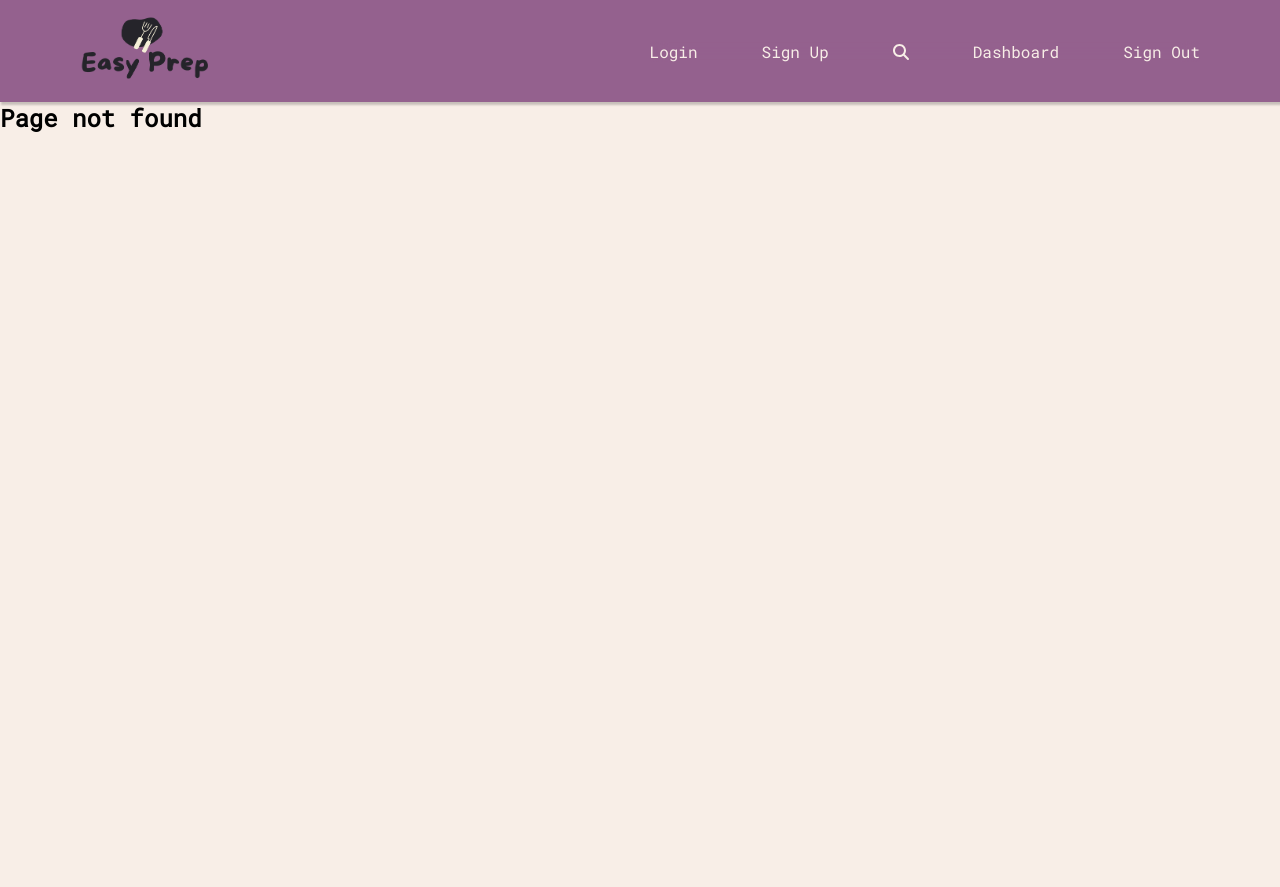
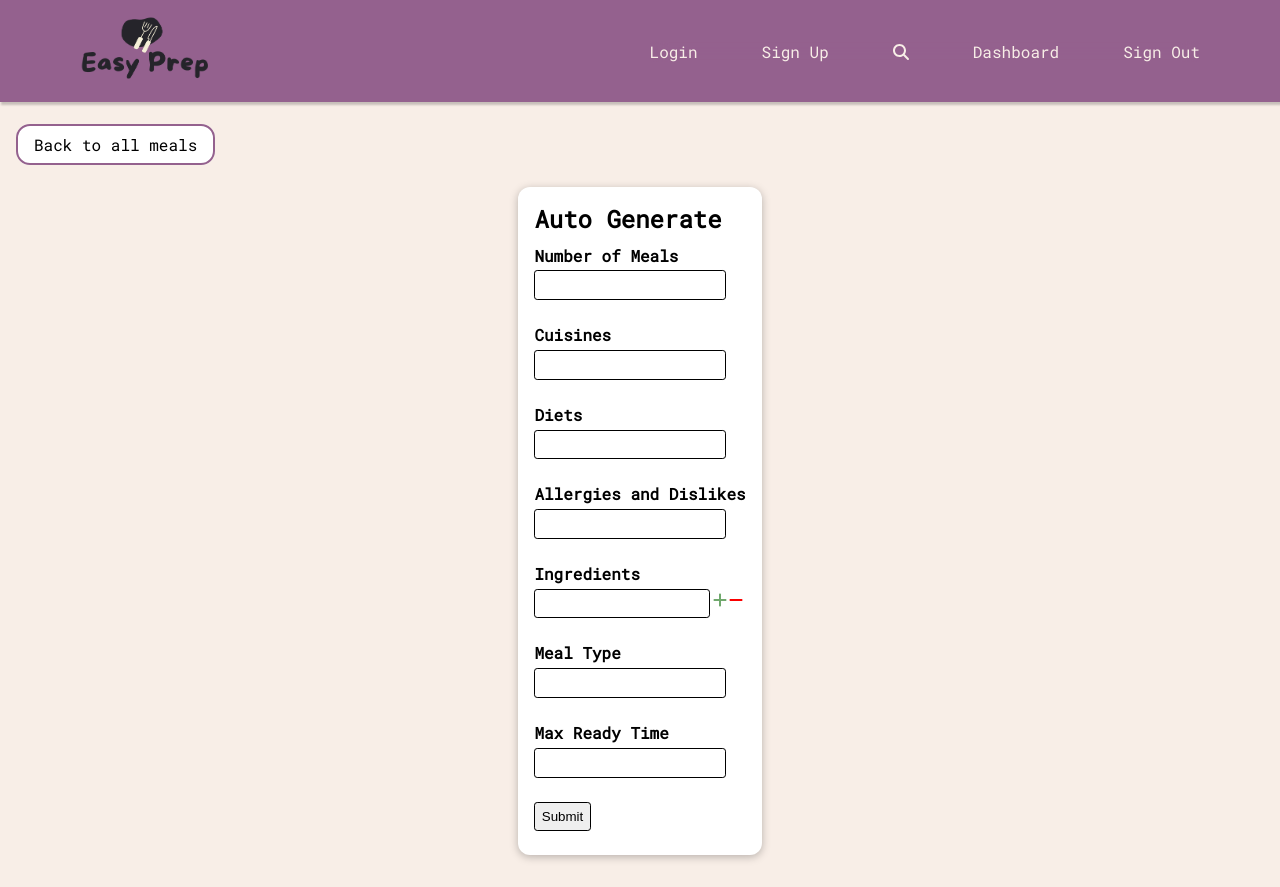
Before and after one commit to 06kaylee/easy-prep, a Vue app in the folder frontend/: page /upcoming-meals/auto-generate in a window 1280 px wide. Before the commit this address had no page. Before the commit the page ends 800 px from the top, so only its background shows below. Built offline with nearby package versions, Linux system fonts and the light colour scheme.

Commit message:
auto generate

```diff
--- /dev/null
+++ b/frontend/src/components/upcoming-meals/AutoGenerateForm.vue
@@ -0,0 +1,200 @@
+<template>
+	<form class="auto-generate-form" @submit.prevent="submitForm">
+		<!-- how many meals -->
+        <h3>Number of Meals</h3>
+		<div class="form-control">
+            <input type="text">
+		</div>
+
+		<!-- what cuisines -->
+		<h3>Cuisines</h3>
+		<div class="form-control">
+			<input type="text">
+		</div>
+
+		<!-- diets -->
+        <h3>Diets</h3>
+		<div class="form-control">
+			<!-- <label for="servings" id="servings-label">Servings</label>
+			<input type="number" id="servings" v-model="servings" /> -->
+            <input type="text">
+		</div>
+
+		<!-- allergies and dislikes -->
+        <h3>Allergies and Dislikes</h3>
+		<div class="form-control">
+			<input type="text">
+		</div>
+
+		<!-- Ingredients -->
+		<h3>Ingredients</h3>
+		<div class="form-control ingredients">
+			<input type="text" />
+			<a @click="addField(ingredients)" @keyup.enter="addField(ingredients)" tabindex="0">
+				<font-awesome-icon class="add-btn" :icon="['fas', 'plus']" />
+			</a>
+			<a @click="removeField(index, ingredients)" @keyup.enter="removeField(index, ingredients)" tabindex="0">
+				<font-awesome-icon class="remove-btn" :icon="['fas', 'minus']" />
+			</a>
+		</div>
+
+		<!-- meal types -->
+		<h3>Meal Type</h3>
+		<div class="form-control steps" v-for="(step, index) in steps" :key="index">
+			<input type="text">
+		</div>
+
+		<!-- max ready time -->
+		<h3>Max Ready Time</h3>
+		<div class="form-control notes" v-for="(note, index) in notes" :key="index">
+			<input type="text">
+		</div>
+
+		<input type="submit" />
+	</form>
+</template>
+
+<script>
+import UpcomingMealService from "../../services/UpcomingMealService";
+
+export default {
+	data() {
+		return {
+			itemName: "",
+			img: "",
+			servings: null,
+			readyTime: null,
+			nutritionFacts: {
+				calories: "",
+				totalFat: "",
+				cholesterol: "",
+				sodium: "",
+				totalCarbs: "",
+				protein: "",
+			},
+			ingredients: [""],
+			steps: [""],
+			notes: [""],
+			userInput: true,
+		};
+	},
+	methods: {
+		addField(fieldType) {
+			fieldType.push("");
+		},
+		removeField(index, fieldType) {
+			fieldType.splice(index, 1);
+		},
+		onFileChange(event) {
+			const files = event.target.files || event.dataTransfer.files;
+			if (!files.length) return;
+			this.createImage(files[0]);
+		},
+		createImage(file) {
+			const reader = new FileReader();
+
+			reader.onload = (event) => {
+				this.img = event.target.result;
+			};
+			reader.readAsDataURL(file);
+		},
+		async submitForm() {
+			const dayOfWeek = this.$route.params.dayOfWeek;
+			const newImg = new Image();
+			newImg.src = this.img;
+			const newMeal = {
+				dayOfWeek: dayOfWeek,
+				itemName: this.itemName,
+				img: 'blah',
+				servings: this.servings,
+				readyTime: this.readyTime,
+				nutritionFacts: this.nutritionFacts,
+				ingredients: this.ingredients,
+				steps: this.steps,
+				notes: this.notes,
+				userInput: this.userInput,
+			};
+			const res = await UpcomingMealService.add(newMeal);
+			console.log(res.data);
+			this.$router.replace(`/upcoming-meals/${dayOfWeek}/meals`);
+		},
+	},
+};
+</script>
+
+<style scoped>
+.auto-generate-form {
+	padding-top: 0.6rem;
+}
+
+input {
+	padding: 0.4rem;
+	border-radius: 0.2rem;
+	border: 1px solid black;
+	width: fit-content;
+	margin-bottom: 0.5rem;
+}
+
+h3 {
+	font-size: 1rem;
+	padding-bottom: 0.3rem;
+}
+
+.form-control {
+	margin-bottom: 1rem;
+}
+
+.nutrition-facts {
+	display: grid;
+	grid-template-columns: repeat(2, 1fr);
+}
+
+.nutrition-facts input {
+	justify-self: center;
+}
+
+.ingredients,
+.steps,
+.notes {
+	display: grid;
+	grid-template-columns: repeat(3, auto);
+}
+
+.ingredients {
+	grid-template-columns: repeat(3, auto);
+}
+
+.ingredients input,
+textarea {
+	width: 11rem;
+}
+
+textarea {
+	margin-bottom: 0.5rem;
+}
+
+.add-btn {
+	color: #70a86d;
+}
+
+.add-btn:hover {
+	color: #8ed48a;
+	transition: 0.5s;
+}
+
+.remove-btn {
+	color: #fa0000;
+}
+
+.remove-btn:hover {
+	color: #fc8181;
+	transition: 0.5s;
+}
+
+a {
+	display: block;
+	width: fit-content;
+	height: fit-content;
+	cursor: pointer;
+}
+</style>
--- a/frontend/src/router/index.js
+++ b/frontend/src/router/index.js
@@ -17,6 +17,7 @@ import UpcomingMeals from "../views/upcoming-meals/UpcomingMeals.vue";
 import UpcomingMealsDetail from "../views/upcoming-meals/UpcomingMealsDetail.vue";
 import EditUpcomingMealPage from "../views/upcoming-meals/EditUpcomingMealPage.vue";
 import AddUpcomingMealPage from "../views/upcoming-meals/AddUpcomingMealPage.vue";
+import AutoGeneratePage from "../views/upcoming-meals/AutoGeneratePage.vue";
 import UserBudget from "../views/budget/UserBudget.vue";
 import EditBudgetPage from "../views/budget/EditBudgetPage.vue";
 import UserGoals from "../views/goals/UserGoals.vue";
@@ -71,6 +72,10 @@ const router = createRouter({
 			path: "/upcoming-meals/:dayOfWeek/meals/add",
 			component: AddUpcomingMealPage,
 		},
+		{
+			path: "/upcoming-meals/auto-generate",
+			component: AutoGeneratePage
+		},
 		{ path: "/budget", component: UserBudget },
 		{ path: "/edit-budget/:id", component: EditBudgetPage, props: true },
 		{ path: "/goals", component: UserGoals },
--- /dev/null
+++ b/frontend/src/views/upcoming-meals/AutoGeneratePage.vue
@@ -0,0 +1,67 @@
+<template>
+	<div class="auto-generate-container">
+		<div class="back-btn-container">
+			<base-button class="back-btn" link :to="allMealsLink"
+				>Back to all meals</base-button
+			>
+		</div>
+
+		<base-card class="auto-generate-form-container">
+			<h2>Auto Generate</h2>
+			<auto-generate-form></auto-generate-form>
+		</base-card>
+	</div>
+</template>
+
+<script>
+import AutoGenerateForm from "../../components/upcoming-meals/AutoGenerateForm.vue";
+
+export default {
+	components: {
+		AutoGenerateForm,
+	},
+	computed: {
+		allMealsLink() {
+			return '/upcoming-meals';
+		},
+	},
+};
+</script>
+
+<style scoped>
+.auto-generate-form-container {
+	background: white;
+	max-height: 45rem;
+	overflow: auto;
+}
+
+::-webkit-scrollbar {
+    width: 1.2em;
+}
+
+::-webkit-scrollbar-track {
+    background: white;
+	border-radius: 100vh;
+	margin-block: 0.4em;
+}
+
+::-webkit-scrollbar-thumb {
+    background: #c7c4c4;
+	border-radius: 100vh;
+	border: 0.25em solid white;
+}
+
+@supports (scrollbar-color: #c7c4c4 white) {
+	* {
+		scrollbar-color: #c7c4c4 white;
+	}
+}
+
+.back-btn {
+	height: fit-content;
+}
+
+.back-btn-container {
+	margin: 2rem 0 0 1rem;
+}
+</style>
--- a/frontend/src/views/upcoming-meals/UpcomingMeals.vue
+++ b/frontend/src/views/upcoming-meals/UpcomingMeals.vue
@@ -3,7 +3,24 @@
 		<div class="all-upcoming-days-container">
 			<header>
 				<h2>Your Upcoming Meals</h2>
+				<base-button @click="openModal">
+					Auto generate
+				</base-button>
 			</header>
+
+			<!-- modal asking to remove meals -->
+			<dialog class="modal" ref="modal">
+				<div class="modal-content-container">
+					<button @click="closeModal" class="close-modal-btn">
+						<font-awesome-icon :icon="['fas', 'x']" />
+					</button>
+					<h3>Would you like to remove your current upcoming meals?</h3>
+					<div class="btn-container">
+						<base-button @click="removeMeals">Yes</base-button>
+						<base-button link to="/upcoming-meals/auto-generate">No</base-button>
+					</div>
+				</div>
+			</dialog>
 
 			<upcoming-meal-day
 				v-for="dayOfWeek in daysOfWeek"
@@ -27,11 +44,81 @@ export default {
 		return {
 			daysOfWeek: ["Mon", "Tues", "Wed", "Thurs", "Fri", "Sat", "Sun"]
 		}
+	},
+	methods: {
+		openModal() {
+			const modal = this.$refs.modal;
+			modal.showModal();
+		},
+		closeModal() {
+			const modal = this.$refs.modal;
+			modal.close();
+		},
+		removeMeals() {
+			console.log("remove meals");
+			// take user to auto generate page
+			this.$router.push('/upcoming-meals/auto-generate');
+		}
 	}
 };
 </script>
 
 <style scoped>
+.modal {
+	max-width: 30rem;
+	max-height: 20rem;
+	width: 20rem;
+	height: 17rem;
+	border: none;
+	box-shadow: 0 2px 8px rgba(0, 0, 0, 0.26);
+	padding: 2rem;
+	text-align: center;
+	margin: auto;
+	border-radius: 1rem;
+	animation: fadeIn 1s;
+	background: white;
+}
+
+.modal-content-container {
+	display: grid;
+	grid-template-rows: repeat(3, min-content);
+	row-gap: 0.5rem;
+}
+
+.modal .btn-container {
+	margin-top: 1rem;
+	display: flex;
+	justify-content: space-evenly;
+}
+
+
+.save-modal-btn {
+	height: fit-content;
+	justify-self: center;
+	margin-top: 1rem;
+}
+
+.close-modal-btn {
+	border: none;
+	background: transparent;
+	color: red;
+	justify-self: end;
+	cursor: pointer;
+}
+
+.modal::backdrop {
+	background: rgba(0, 0, 0, 0.4);
+}
+
+@keyframes fadeIn {
+	from {
+		opacity: 0;
+	}
+	to {
+		opacity: 1;
+	}
+}
+
 .all-upcoming-days-container {
 	display: grid;
 	grid-template-columns: 1fr;
@@ -41,6 +128,8 @@ export default {
 
 .all-upcoming-days-container header {
 	grid-column: 1 / 2;
+	display: flex;
+	justify-content: space-between;
 }
 
 @media screen and (min-width: 55rem) {
```
Also changed, not shown: 1 other file (tests, documents, lock files or other folders).
